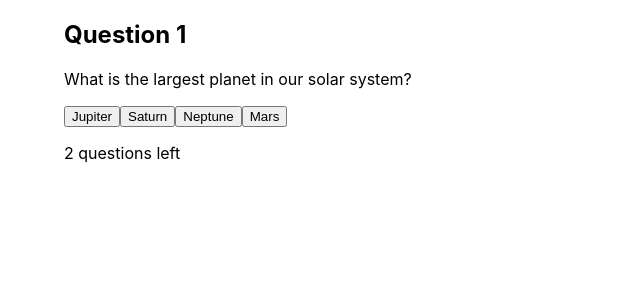
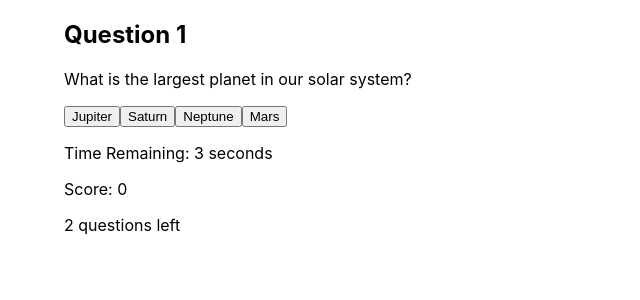
Before and after one commit to bilalsattar24/bilalsattar, a React (Create React App) app: page / in a window 1280 px wide. Shown: the top 300 px of the page, without its empty margins (0-640 px from the left). Built offline with nearby package versions, Linux system fonts and the light colour scheme.

Commit message:
trivia game update

```diff
--- a/src/TriviaGame.tsx
+++ b/src/TriviaGame.tsx
@@ -1,5 +1,5 @@
 // TriviaGame.tsx
-import React, { useState } from 'react';
+import React, { useState, useEffect } from 'react';
 import { triviaQuestions } from './constants';
 
 interface Question {
@@ -11,17 +11,39 @@ interface Question {
 const TriviaGame: React.FC = () => {
   const [currentQuestionIndex, setCurrentQuestionIndex] = useState(0);
   const [score, setScore] = useState(0);
+  const [timeRemaining, setTimeRemaining] = useState(8);
+  const [answerStatus, setAnswerStatus] = useState<'correct' | 'incorrect' | 'none'>('none');
 
   const handleAnswerClick = (selectedAnswer: string) => {
     const currentQuestion: Question = triviaQuestions[currentQuestionIndex];
+    let earnedScore = 0;
+    let status: 'correct' | 'incorrect' = 'incorrect';
+
     if (currentQuestion.correctAnswer === selectedAnswer) {
-      setScore(score + 1);
+      earnedScore = timeRemaining <= 8 ? 1.25 : 0.75;
+      status = 'correct';
     }
+
+    setScore(score + earnedScore);
+    setAnswerStatus(status);
 
     if (currentQuestionIndex + 1 < triviaQuestions.length) {
       setCurrentQuestionIndex(currentQuestionIndex + 1);
+      setTimeRemaining(8);
+      setAnswerStatus('none');
     }
   };
+
+  useEffect(() => {
+    if (timeRemaining > 0) {
+      const timer = setTimeout(() => {
+        setTimeRemaining(timeRemaining - 1);
+      }, 1000);
+      return () => clearTimeout(timer);
+    } else {
+      handleAnswerClick(''); // Automatically select no answer when time is up
+    }
+  }, [timeRemaining]);
 
   const currentQuestion: Question = triviaQuestions[currentQuestionIndex];
   const isFinished: boolean = currentQuestionIndex === triviaQuestions.length - 1;
@@ -34,11 +56,23 @@ const TriviaGame: React.FC = () => {
           <p>{currentQuestion.question}</p>
           <div>
             {currentQuestion.options.map((option, index) => (
-              <button key={index} onClick={() => handleAnswerClick(option)}>
+              <button
+                key={index}
+                onClick={() => handleAnswerClick(option)}
+                disabled={answerStatus !== 'none'}
+              >
                 {option}
               </button>
             ))}
           </div>
+          <p>
+            Time Remaining: {timeRemaining} second{timeRemaining !== 1 ? 's' : ''}
+          </p>
+          <p>Score: {score}</p>
+          {answerStatus === 'correct' && <p>Correct!</p>}
+          {answerStatus === 'incorrect' && (
+            <p>Incorrect. The correct answer is {currentQuestion.correctAnswer}.</p>
+          )}
           <p>{triviaQuestions.length - currentQuestionIndex - 1} questions left</p>
         </div>
       ) : (
```
